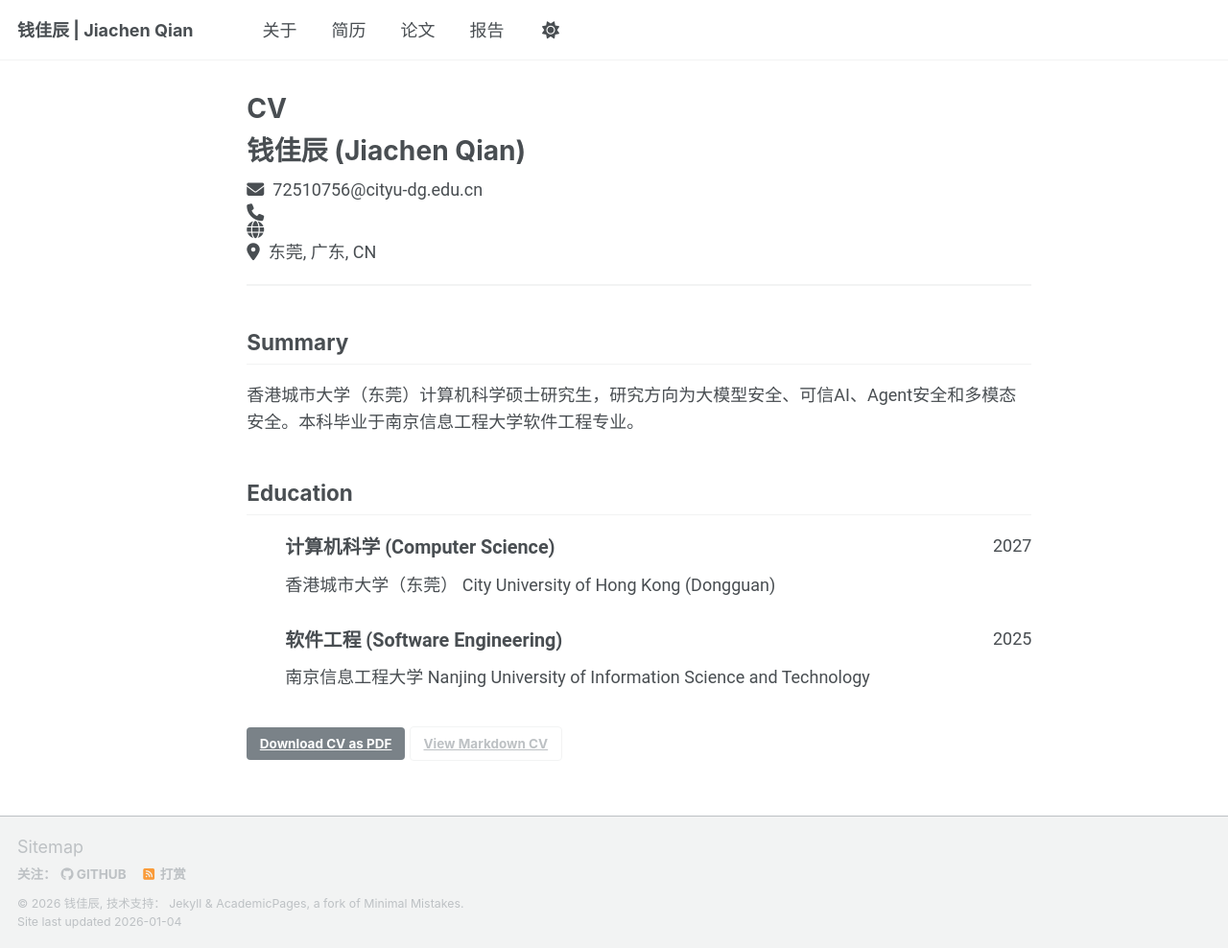
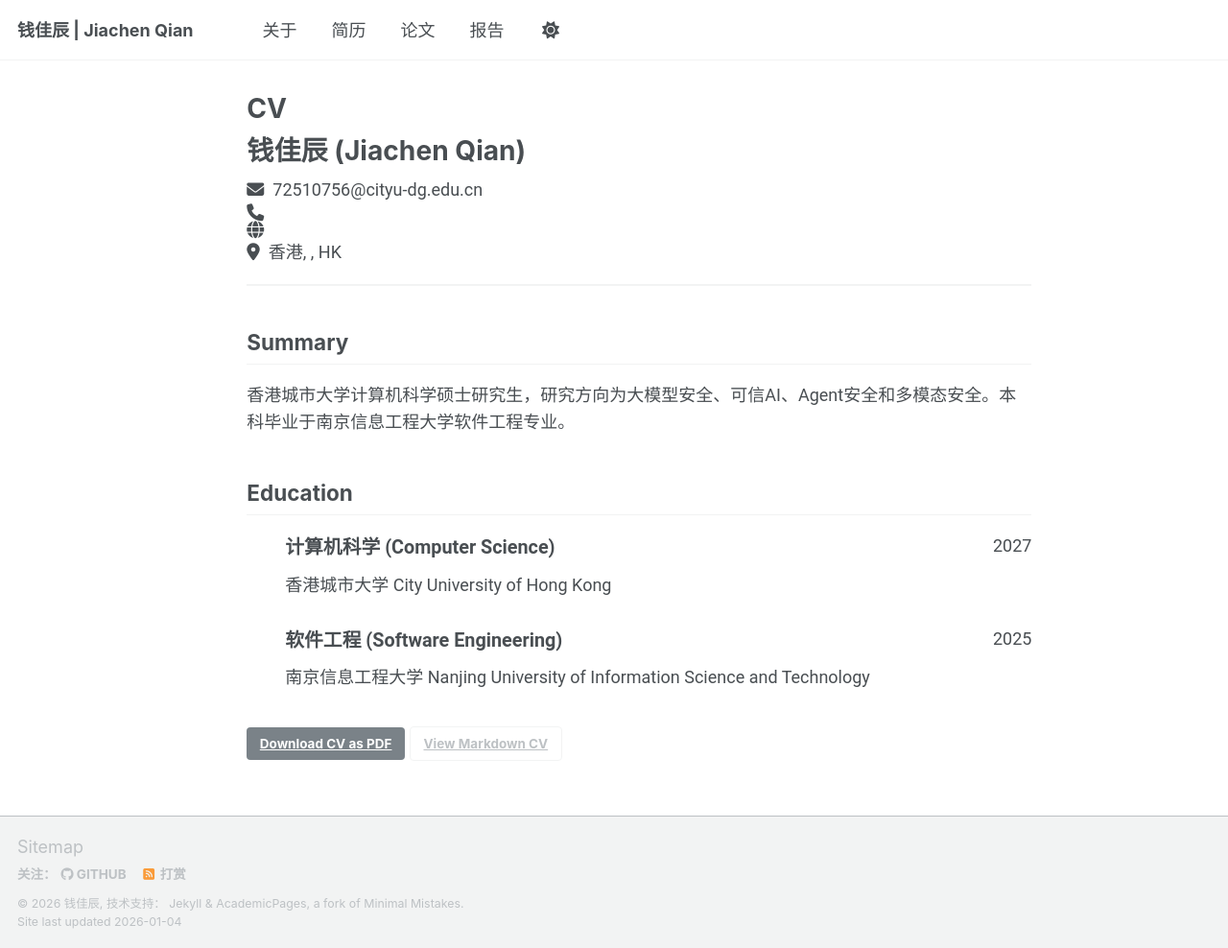
Before and after one commit to qianjiachen/qianjiachen.github.io, a Jekyll site: the page built from _pages/cv-json.md, in a window 1280 px wide and 988 px high. Shown: the whole window at 96% size. Built offline with Jekyll 4.4.1, drawn with Linux system fonts in a browser that asks for light colours; a script bundle is joined from its source files by our own code; library files that are not in the unit come from our copies.

Commit message:
update: change CityU Dongguan to CityU main campus

```diff
--- a/_config.yml
+++ b/_config.yml
@@ -12,7 +12,7 @@ site_theme               : "default" # the available themes options are "default
 title                    : "钱佳辰 | Jiachen Qian"
 title_separator          : "-"
 name                     : &name "钱佳辰"
-description              : &description "钱佳辰的学术主页 - 香港城市大学（东莞）计算机科学硕士研究生"
+description              : &description "钱佳辰的学术主页 - 香港城市大学计算机科学硕士研究生"
 url                      : https://qianjiachen.github.io # The base hostname & protocol for your site e.g. "https://[your GitHub username].github.io",
                                                            # or if you already have some other page hosted on Github then use "https://[your GitHub username].github.io/[Your Repo Name]"
 baseurl                  : "" # the subpath of your site, e.g. "/blog"
@@ -26,9 +26,9 @@ author:
   avatar           : "profile.png"
   name             : "钱佳辰"
   pronouns         : # example: "she/her"
-  bio              : "香港城市大学（东莞）计算机科学硕士研究生"
-  location         : "东莞, 中国"
-  employer         : "City University of Hong Kong (Dongguan)"
+  bio              : "香港城市大学计算机科学硕士研究生"
+  location         : "香港, 中国"
+  employer         : "City University of Hong Kong"
   uri              : # URL
   email            : "72510756@cityu-dg.edu.cn"
 
--- a/_data/cv.json
+++ b/_data/cv.json
@@ -4,20 +4,20 @@
     "email": "72510756@cityu-dg.edu.cn",
     "phone": "",
     "website": "",
-    "summary": "香港城市大学（东莞）计算机科学硕士研究生，研究方向为大模型安全、可信AI、Agent安全和多模态安全。本科毕业于南京信息工程大学软件工程专业。",
+    "summary": "香港城市大学计算机科学硕士研究生，研究方向为大模型安全、可信AI、Agent安全和多模态安全。本科毕业于南京信息工程大学软件工程专业。",
     "location": {
       "address": "",
       "postalCode": "",
-      "city": "东莞",
-      "countryCode": "CN",
-      "region": "广东"
+      "city": "香港",
+      "countryCode": "HK",
+      "region": ""
     },
     "profiles": []
   },
   "work": [],
   "education": [
     {
-      "institution": "香港城市大学（东莞） City University of Hong Kong (Dongguan)",
+      "institution": "香港城市大学 City University of Hong Kong",
       "area": "计算机科学 (Computer Science)",
       "studyType": "硕士 (M.S.)",
       "startDate": "2025",
```
Also changed, not shown: _pages/about.md (+2 -2 lines).
